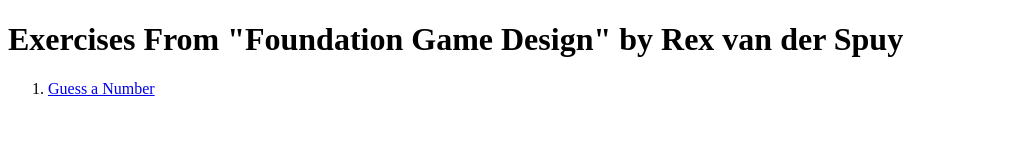
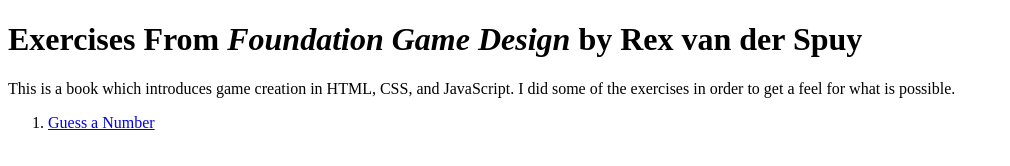
Before and after one commit to bjonsson/bjonsson.github.io, a plain HTML site: page rexvanderspuy.html in a window 1280 px wide. Shown: the whole page, without its empty margins (0-1010 px from the left). Drawn offline with Linux system fonts and the light colour scheme.

Commit message:
Adding italics
Added italics to the book title

```diff
--- a/rexvanderspuy.html
+++ b/rexvanderspuy.html
@@ -5,8 +5,8 @@
         <title>Exercises From "Foundation Game Design" by Rex van der Spuy</title>
     </head>
     <body>
-    <h1>Exercises From "Foundation Game Design" by Rex van der Spuy</h1>
-
+        <h1>Exercises From <em>Foundation Game Design</em> by Rex van der Spuy</h1>
+        <p>This is a book which introduces game creation in HTML, CSS, and JavaScript. I did some of the exercises in order to get a feel for what is possible.</p>
         <ol>
         <li><a href="rexvanderspuy/numberguessing.html">Guess a Number</a></li>
         </ol>
```
Also changed, not shown: index.html (+1 -1 lines).
